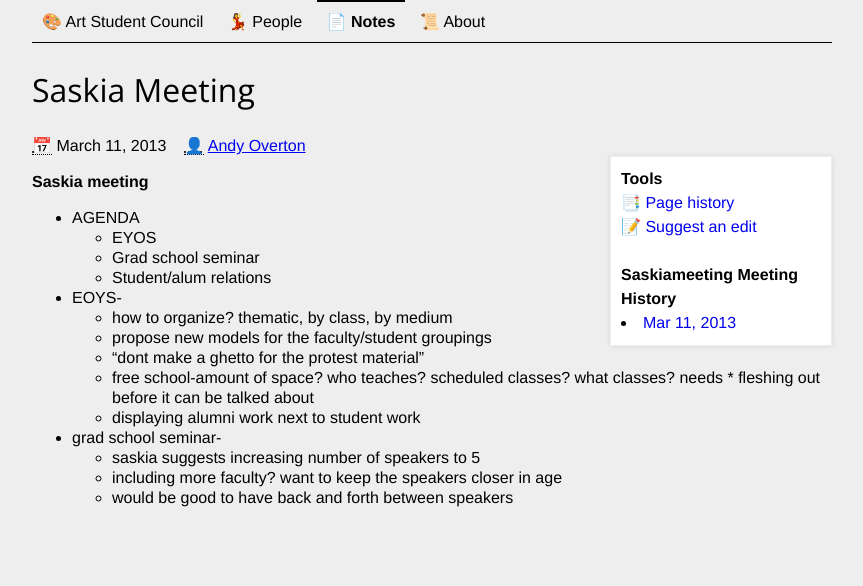
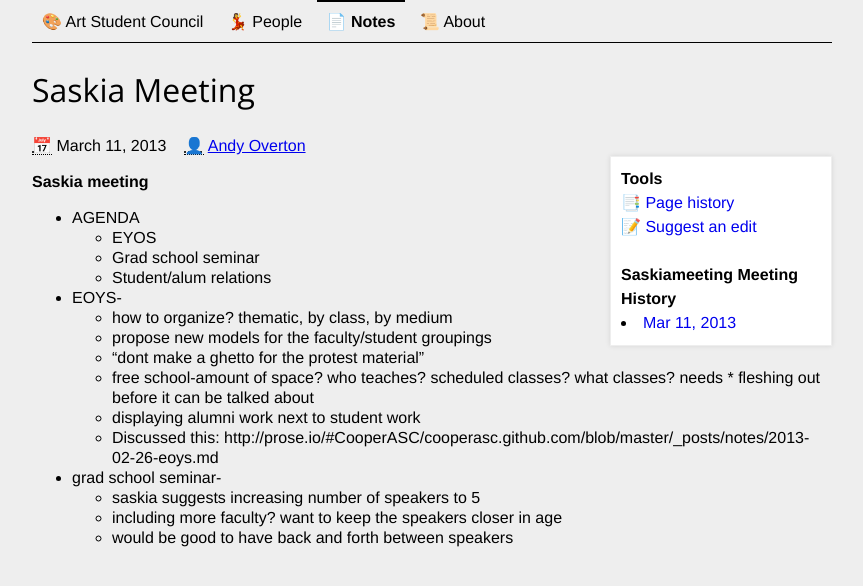
Before and after one commit to CooperASC/cooperasc.github.com, a Jekyll site: the page built from _posts/notes/2013-03-11-saskia-meeting-andy.md, in a window 1280 px wide. Shown: the top 586 px of the page, without its empty margins (208-1071 px from the left). Built offline with Jekyll 4.4.1, drawn with Linux system fonts in a browser that asks for light colours.

Commit message:
Updated _posts/notes/2013-03-11-saskia-meeting-andy.md

```diff
--- a/_posts/notes/2013-03-11-saskia-meeting-andy.md
+++ b/_posts/notes/2013-03-11-saskia-meeting-andy.md
@@ -21,7 +21,7 @@ filepath: _posts/notes/2013-03-11-saskia-meeting-andy.md
 	* "dont make a ghetto for the protest material"
 	* free school-amount of space? who teaches? scheduled classes? what classes? needs * fleshing out before it can be talked about
 	* displaying alumni work next to student work
-
+    * Discussed this: http://prose.io/#CooperASC/cooperasc.github.com/blob/master/_posts/notes/2013-02-26-eoys.md
 * grad school seminar-
 	* saskia suggests increasing number of speakers to 5
 	* including more faculty? want to keep the speakers closer in age
```
